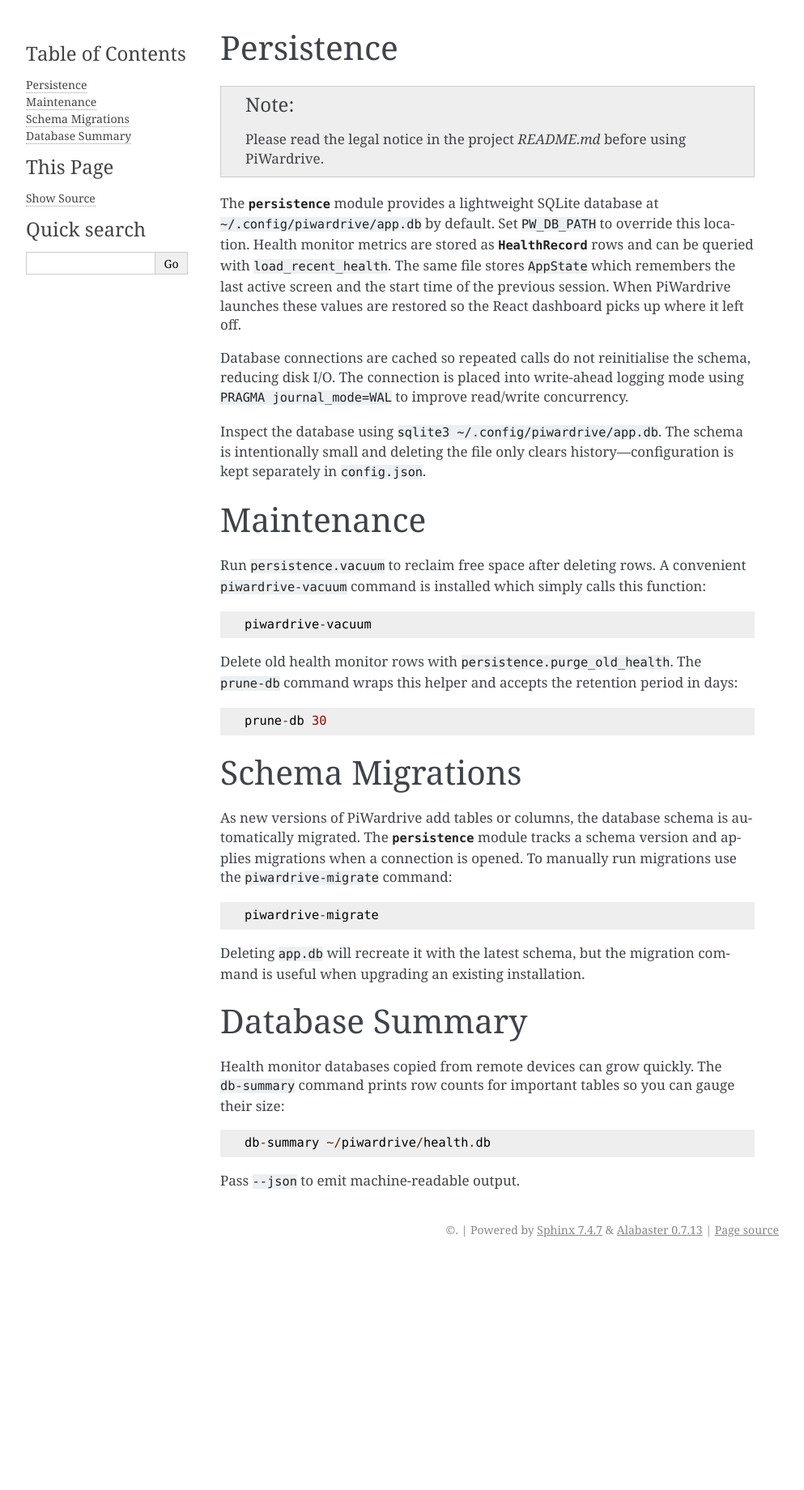
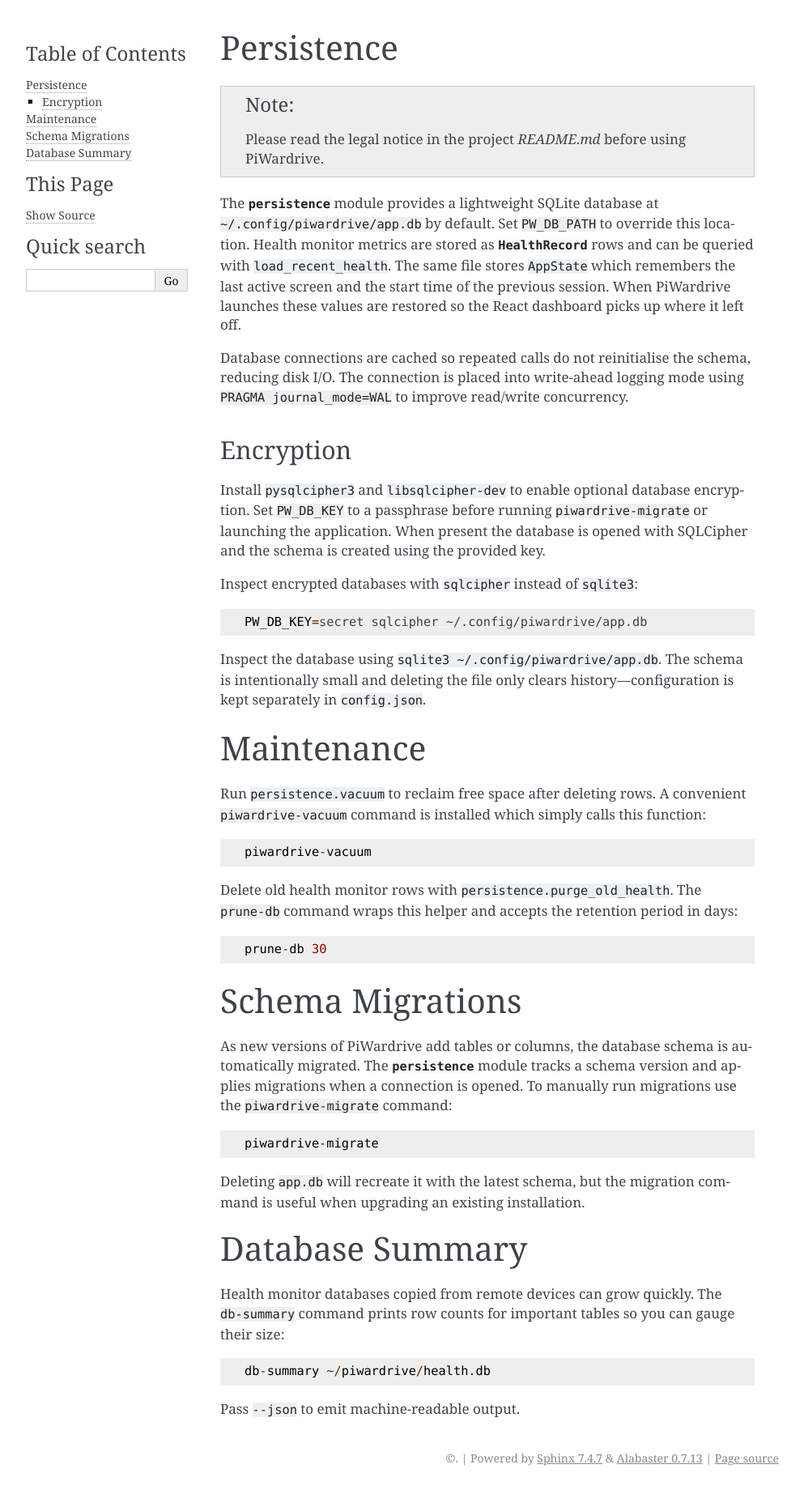
Before and after one commit to Trashytalk/piwardrive, a Sphinx documentation site: the page built from docs/persistence.rst, in a window 1280 px wide. Shown: the whole page at 81% size, without its empty margins (148-1141 px from the left). Built offline with Sphinx 7.4.7, drawn with Linux system fonts in a browser that asks for light colours; pages that are not in the unit, such as notebooks, are missing from menus; before the commit the page ends 1558 px from its top, so only the background shows below that.

Commit message:
Add SQLCipher support

```diff
--- a/docs/persistence.rst
+++ b/docs/persistence.rst
@@ -16,6 +16,22 @@ Database connections are
 cached so repeated calls do not reinitialise the schema, reducing disk I/O.
 The connection is placed into write-ahead logging mode using
 ``PRAGMA journal_mode=WAL`` to improve read/write concurrency.
+
+Encryption
+~~~~~~~~~~
+
+Install ``pysqlcipher3`` and ``libsqlcipher-dev`` to enable optional
+database encryption. Set ``PW_DB_KEY`` to a passphrase before running
+``piwardrive-migrate`` or launching the application. When present the
+database is opened with SQLCipher and the schema is created using the
+provided key.
+
+Inspect encrypted databases with ``sqlcipher`` instead of ``sqlite3``:
+
+.. code-block:: bash
+
+   PW_DB_KEY=secret sqlcipher ~/.config/piwardrive/app.db
+
 
 Inspect the database using ``sqlite3 ~/.config/piwardrive/app.db``. The schema
 is intentionally small and deleting the file only clears history—configuration
```
Also changed, not shown: docs/installation.rst (+9 -2 lines), 2 other files.
